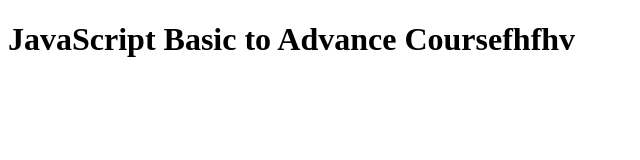
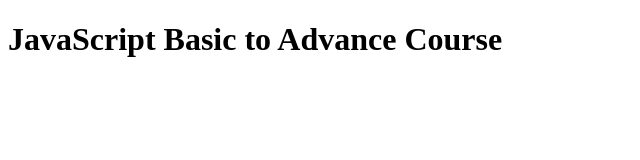
Before and after one commit to Bimalyadav9159/Javascript_Course, a plain HTML site: page index.html in a window 1280 px wide. Shown: the whole page, without its empty margins (0-640 px from the left). Drawn offline with Linux system fonts and the light colour scheme.

Commit message:
Update index.html
reset file

```diff
--- a/index.html
+++ b/index.html
@@ -8,6 +8,6 @@
     <title>JavaScript Course</title>
 </head>
 <body>
-    <h1>JavaScript Basic to Advance Coursefhfhv</h1>
+    <h1>JavaScript Basic to Advance Course</h1>
 </body>
 </html>
```
